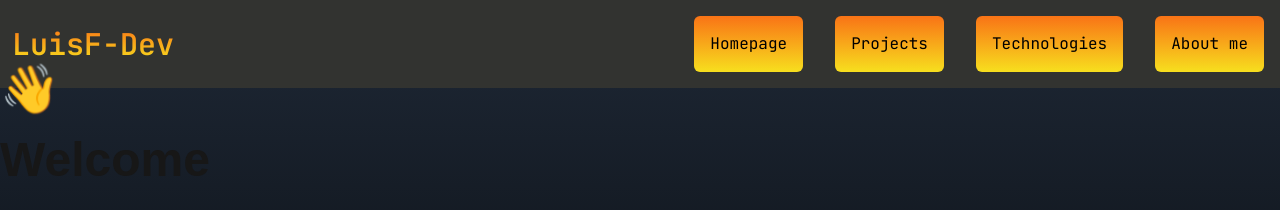
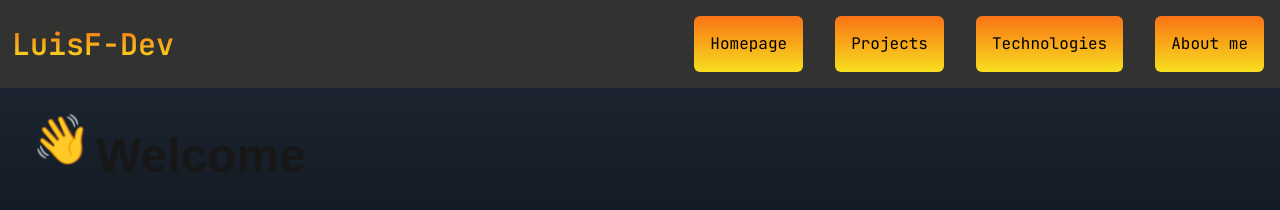
Before and after one commit to LuisF-Dev/My-Web-Portfolio, a Next.js app: page / in a window 1280 px wide. Shown: the top 210 px of the page. Built offline with nearby package versions, Linux system fonts and the light colour scheme; grey boxes are pictures that could not be loaded; a web font is replaced by a local one.

Commit message:
homepage mejorada

```diff
--- a/src/app/page.tsx
+++ b/src/app/page.tsx
@@ -8,14 +8,17 @@ function Homepage() {
         <div className="flex flex-col">
             {" "}
             {/* flex vertical  */}
-            <div>
+            <div className="mx-8 mt-10  ">
                 <p
                     className={clsx(
-                        "text-5xl font-semibold",
+                        "text-5xl font-semibold flex items-center",
                         playpen_Sans.className
                     )}
                 >
-                    <p className="animate-bounce">👋</p> Welcome
+                    <div className="animate-bounce  inline-block h-14 w-14 text-5xl">
+                        👋
+                    </div>{" "}
+                    <p className="px-2">Welcome</p>
                 </p>
             </div>
             <Description />
--- a/tailwind.config.ts
+++ b/tailwind.config.ts
@@ -11,12 +11,12 @@ const config: Config = {
     extend: {
       keyframes:{
         bounce:{
-          "0%,100%":{transform: "translateX(0)"},
-          "50%":{transform:"rotate(15deg)"}
+          "0%,100%":{transform: "translateX(0deg)"},
+          "50%":{transform:"rotate(-15deg)"}
         }
 
       },animation:{
-        bounce:"bounce 3s infinite"
+        bounce:"bounce 2s infinite"
       },
       colors: {
         background: "var(--background)",
```
